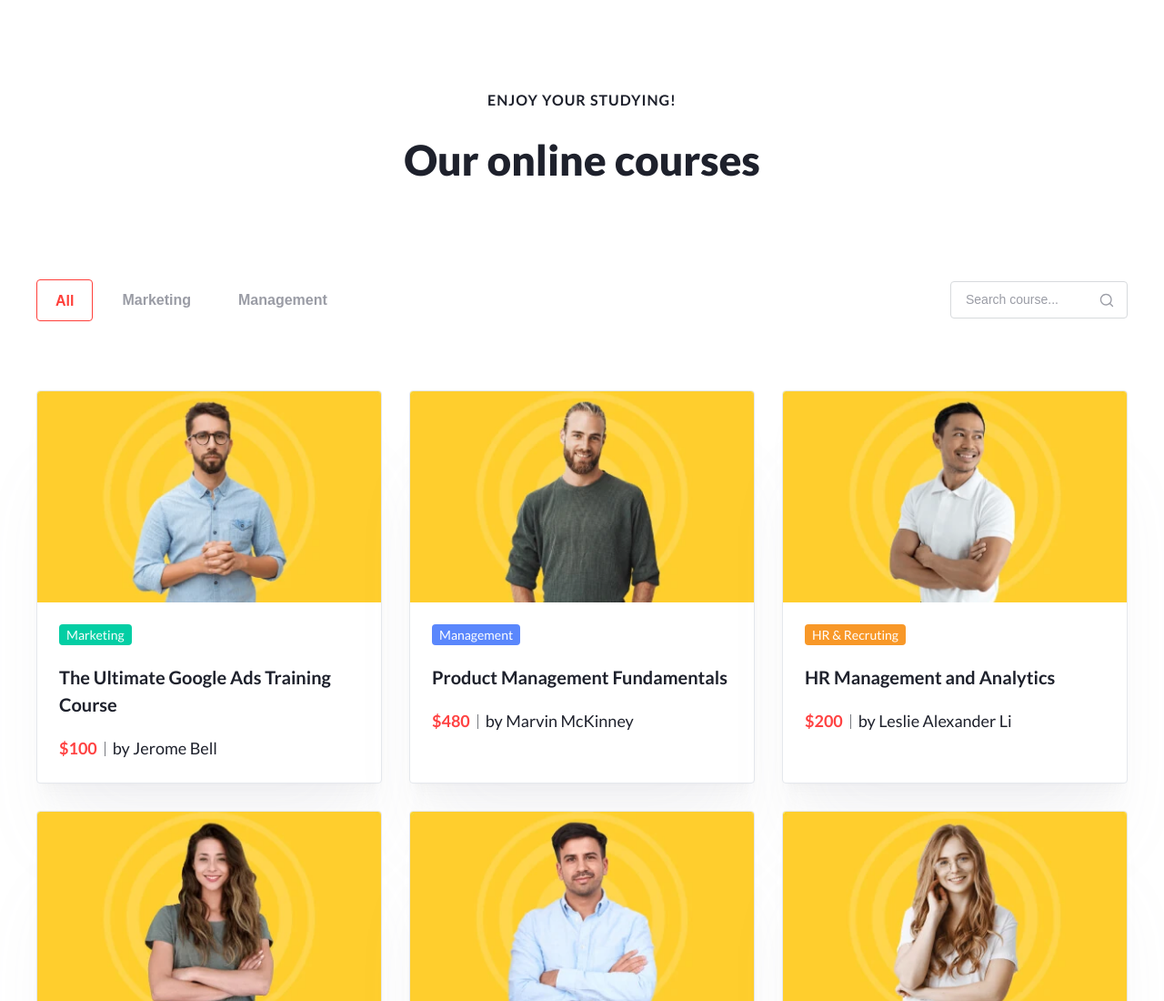
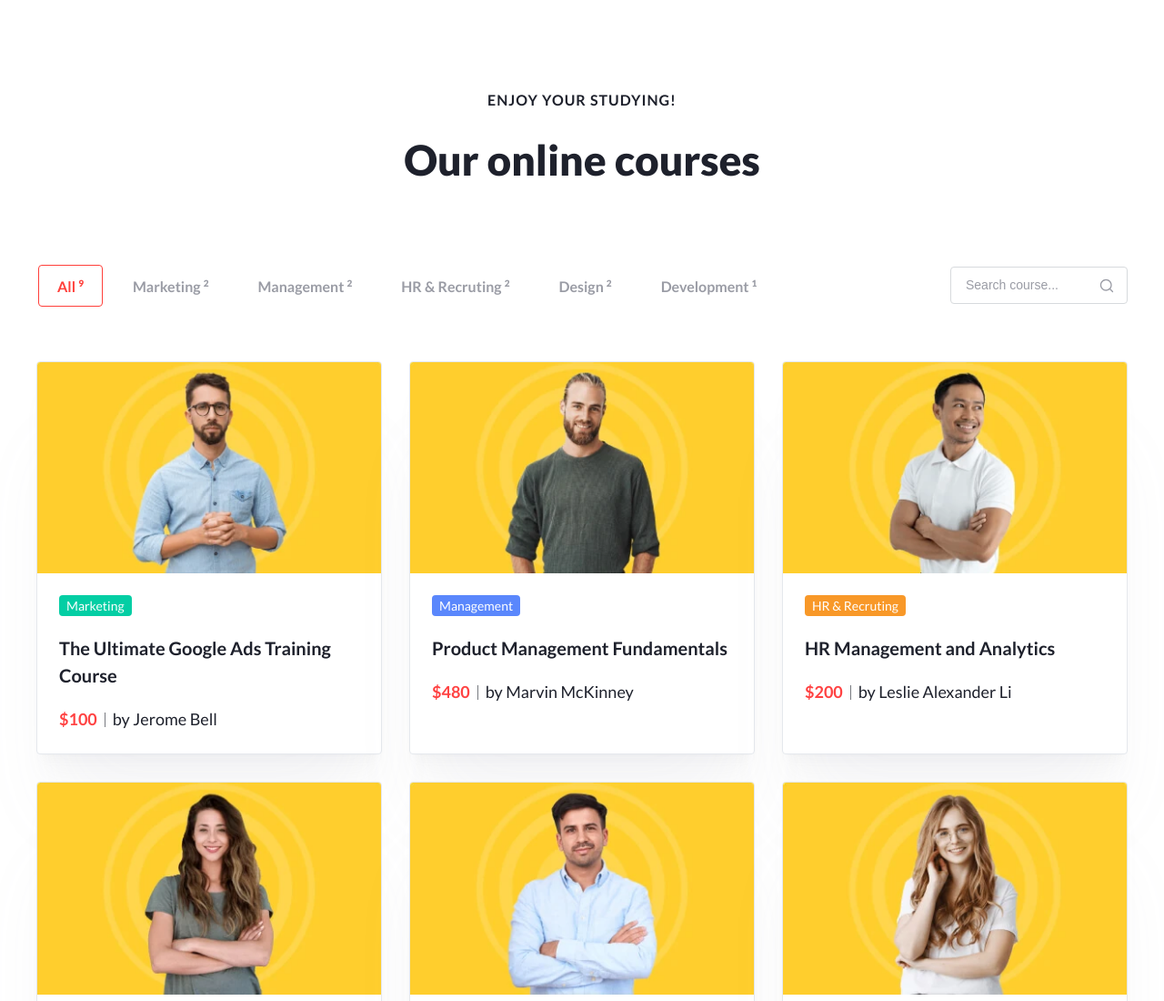
Before and after one commit to AnnaGolmakova/course-vanilla-test, a website built with Vite: page src/index.html in a window 1280 px wide. Shown: the top 1100 px of the page at 91% size. Built offline with nearby package versions, Linux system fonts and the light colour scheme.

Commit message:
Create working filters

```diff
--- a/src/index.html
+++ b/src/index.html
@@ -22,17 +22,30 @@
       </header>
 
       <div class="filters">
-        <ul class="filters__list">
-          <li class="filters__item">
-            <button class="filter-button filter-button_active">All</button>
-          </li>
-          <li class="filters__item">
-            <button class="filter-button">Marketing</button>
-          </li>
-          <li class="filters__item">
-            <button class="filter-button">Management</button>
-          </li>
-        </ul>
+        <fieldset class="filters__list">
+          <label class="filter-button">
+            <input
+              type="radio"
+              class="filter-button__input"
+              name="category"
+              value="all"
+              checked
+            />
+            <span class="filter-button__label">All</span>
+            <span class="filter-button__counter"></span>
+          </label>
+          <template id="filter-template">
+            <label class="filter-button">
+              <input
+                type="radio"
+                class="filter-button__input"
+                name="category"
+              />
+              <span class="filter-button__label"></span>
+              <span class="filter-button__counter"></span>
+            </label>
+          </template>
+        </fieldset>
         <div class="search">
           <input
             type="text"
--- /dev/null
+++ b/src/scripts/filters.js
@@ -0,0 +1,48 @@
+/**
+ * Отвечает за отрисовку элементов на странице.
+ * @constructor
+ * @param {array} items - Массив данных, которые нужно добавить на страницу при инициализации класса.
+ * @param {function} renderer -  Функция, которая отвечает за создание и отрисовку данных на странице.
+ * @param {string} selector - Cелектор контейнера, в который нужно добавлять созданные элементы.
+ */
+
+class Filter {
+  constructor(
+    items,
+    totals,
+    selector = ".filters",
+    templateSelector = "#filter-template",
+  ) {
+    this._initialArray = items;
+    this.totals = totals;
+    this._container = document.querySelector(selector);
+    this._templateSelector = templateSelector;
+  }
+
+  _getTemplate() {
+    const cardElement = document
+      .querySelector(this._templateSelector)
+      .content.querySelector(".filter-button")
+      .cloneNode(true);
+
+    return cardElement;
+  }
+
+  _render(item) {
+    const filter = this._getTemplate();
+    filter.querySelector(".filter-button__label").textContent = item.label;
+    filter.querySelector(".filter-button__counter").textContent = item.count;
+
+    return filter;
+  }
+
+  renderItems() {
+    this._container.querySelector(".filter-button__counter").textContent =
+      this.totals;
+    this._initialArray.forEach((item) => {
+      this._container.append(this._render(item));
+    });
+  }
+}
+
+export default Filter;
--- a/src/scripts/index.js
+++ b/src/scripts/index.js
@@ -1,13 +1,15 @@
 import Card from "./card.js";
 import CardsList from "./cardsList.js";
+import Filter from "./filters.js";
 
-import { coursesData } from "../data.js";
+import { coursesData, coursesCategories } from "../data.js";
 
 const courseGroups = Object.groupBy(coursesData, ({ category }) => category);
-const courseCounts = new Map(
-  Object.entries(courseGroups).map(([key, array]) => [key, array.length]),
-);
-console.log(courseCounts);
+const courseCounts = Object.entries(courseGroups).map(([key, array]) => ({
+  label: coursesCategories.get(key).label,
+  count: array.length,
+}));
+const courseTotal = coursesData.length;
 
 function createCard(course) {
   const cardElement = new Card(course);
@@ -22,6 +24,9 @@ const cardsList = new CardsList(
   ".courses",
 );
 
+const filter = new Filter(courseCounts, courseTotal, ".filters__list");
+
 window.addEventListener("load", (event) => {
   cardsList.renderItems();
+  filter.renderItems();
 });
--- a/src/styles/page.css
+++ b/src/styles/page.css
@@ -48,17 +48,14 @@
   display: flex;
   flex-direction: row;
   gap: 12px;
-  padding-left: 0;
-}
-
-.filters__item {
-  list-style-type: none;
+  border: 0;
+  padding: 0;
 }
 
 .filter-button {
   cursor: pointer;
   box-sizing: border-box;
-  border: none;
+  border: 1px solid transparent;
   border-radius: 4px;
   background-color: transparent;
   padding: 10px 20px;
@@ -72,11 +69,31 @@
   &:hover {
     background-color: rgba(244, 245, 246);
   }
+
+  &:has(input:checked) {
+    cursor: unset;
+    border: 1px solid #ff3f3a;
+    background-color: transparent;
+    color: #ff3f3a;
+  }
 }
 
-.filter-button_active {
-  border: 1px solid #ff3f3a;
-  color: #ff3f3a;
+.filter-button__input {
+  clip: rect(0 0 0 0);
+  position: absolute;
+  clip-path: inset(50%);
+  width: 1px;
+  height: 1px;
+  overflow: hidden;
+  white-space: nowrap;
+}
+
+.filter-button__counter {
+  vertical-align: super;
+  font-weight: 900;
+  font-size: 10px;
+  line-height: 10px;
+  letter-spacing: 0;
 }
 
 .search {
```
